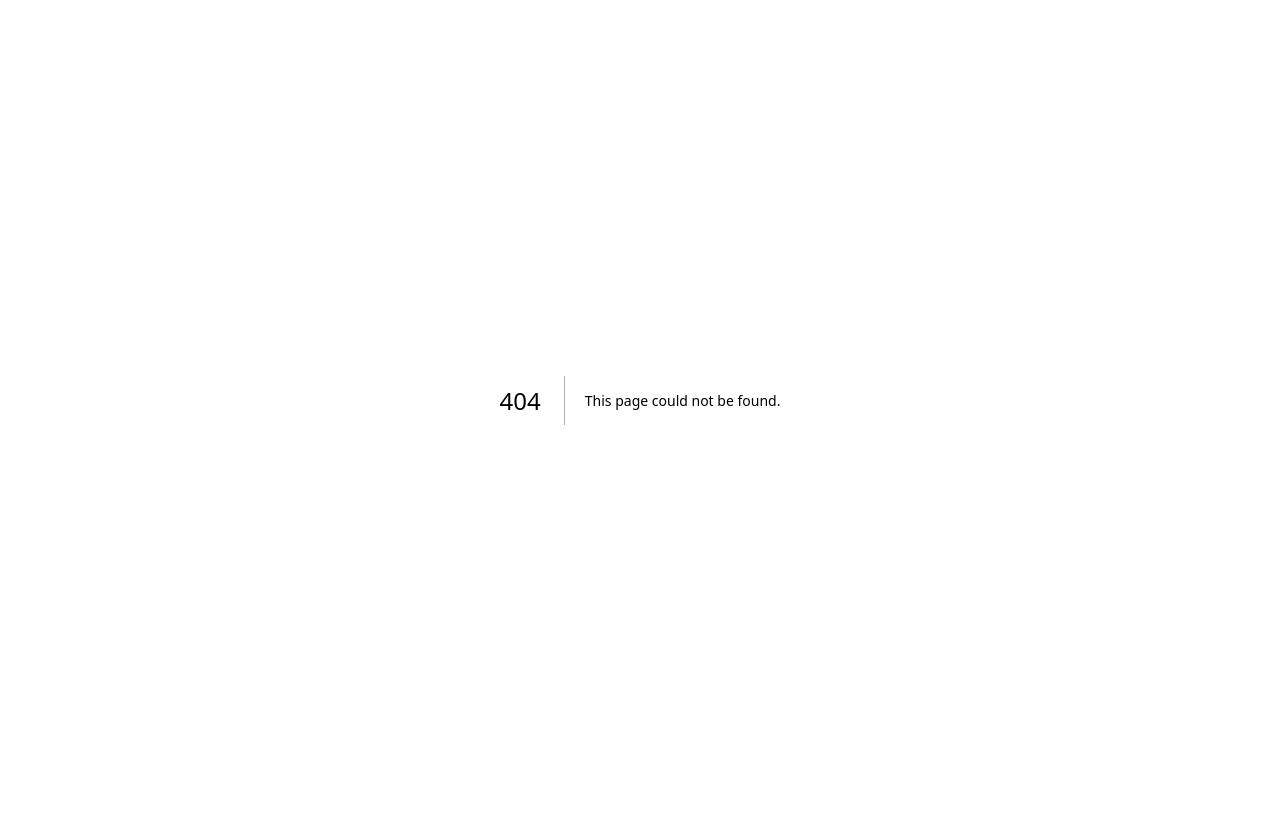
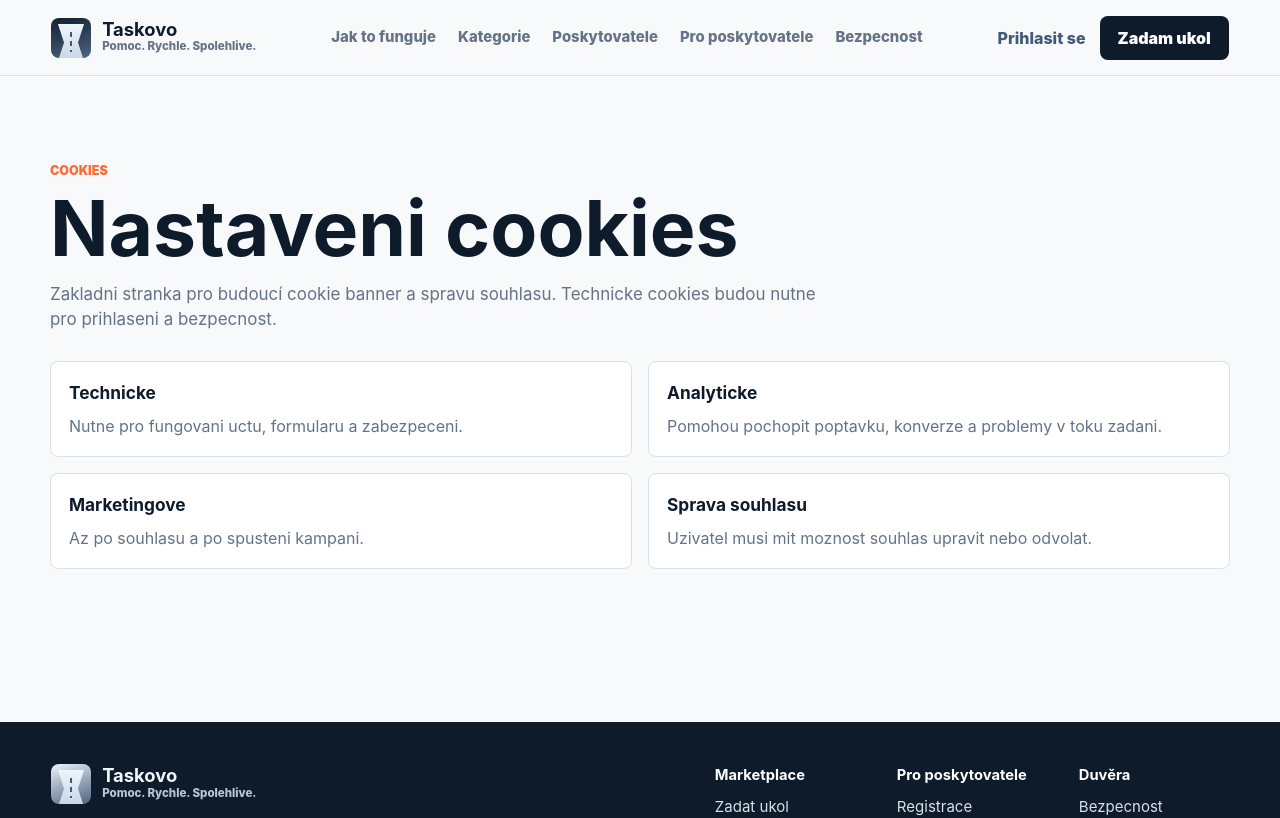
Before and after one commit to kaziodimm/taskovo-app, a Next.js app: page /cookies in a window 1280 px wide. Before the commit this address had no page. Shown: the top 818 px of the page. Built offline with nearby package versions, Linux system fonts and the light colour scheme.

Commit message:
Add cookies page

```diff
--- /dev/null
+++ b/app/cookies/page.tsx
@@ -0,0 +1,8 @@
+import { Footer } from "@/components/Footer";
+import { Header } from "@/components/Header";
+
+export default function CookiesPage() {
+  return (
+    <><Header /><main className="page-shell"><section className="section-title"><p className="kicker">Cookies</p><h1 className="page-title">Nastaveni cookies</h1><p>Zakladni stranka pro budoucí cookie banner a spravu souhlasu. Technicke cookies budou nutne pro prihlaseni a bezpecnost.</p></section><div className="legal-grid"><article className="legal-card"><h3>Technicke</h3><p>Nutne pro fungovani uctu, formularu a zabezpeceni.</p></article><article className="legal-card"><h3>Analyticke</h3><p>Pomohou pochopit poptavku, konverze a problemy v toku zadani.</p></article><article className="legal-card"><h3>Marketingove</h3><p>Az po souhlasu a po spusteni kampani.</p></article><article className="legal-card"><h3>Sprava souhlasu</h3><p>Uzivatel musi mit moznost souhlas upravit nebo odvolat.</p></article></div></main><Footer /></>
+  );
+}
```
